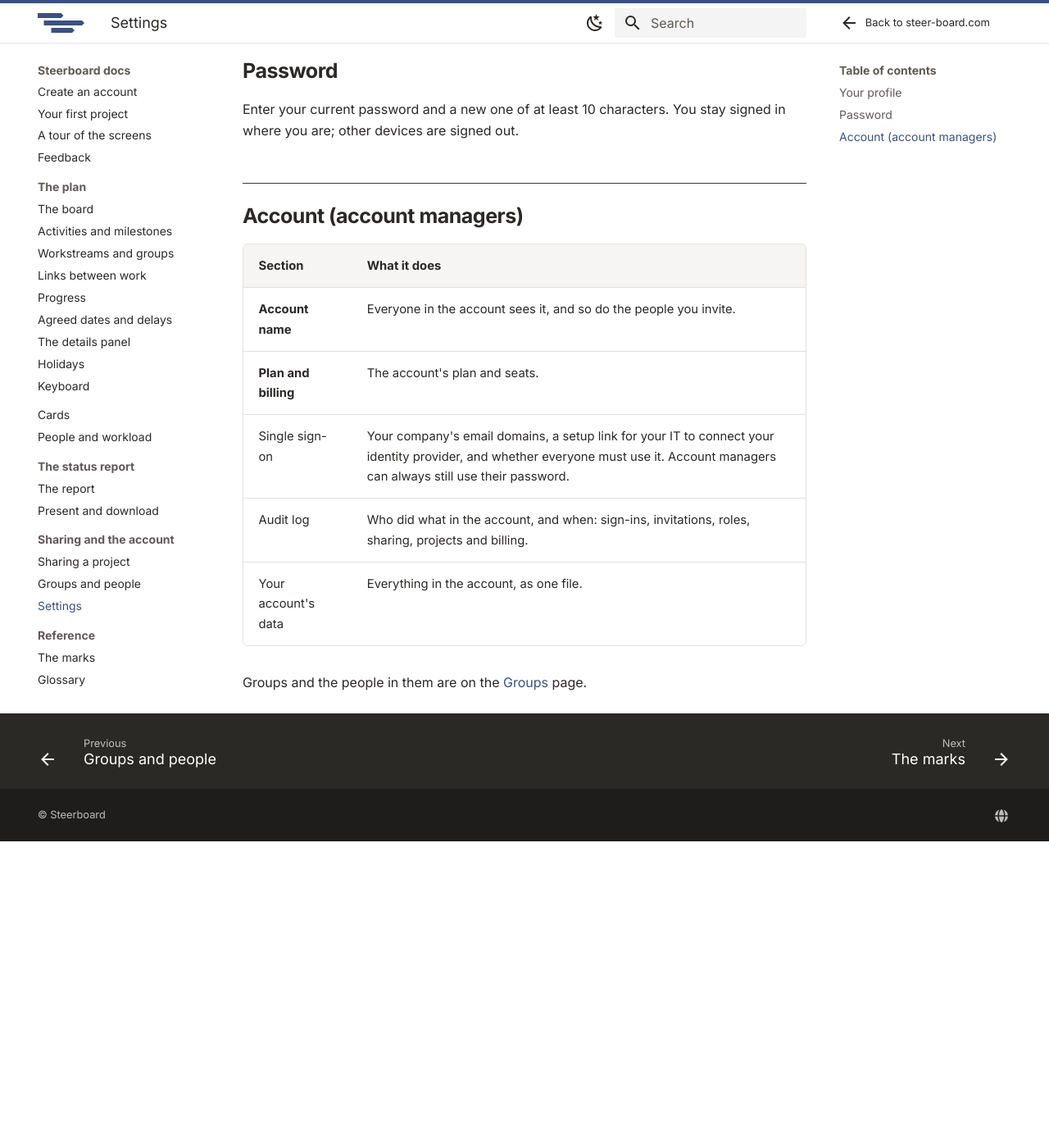
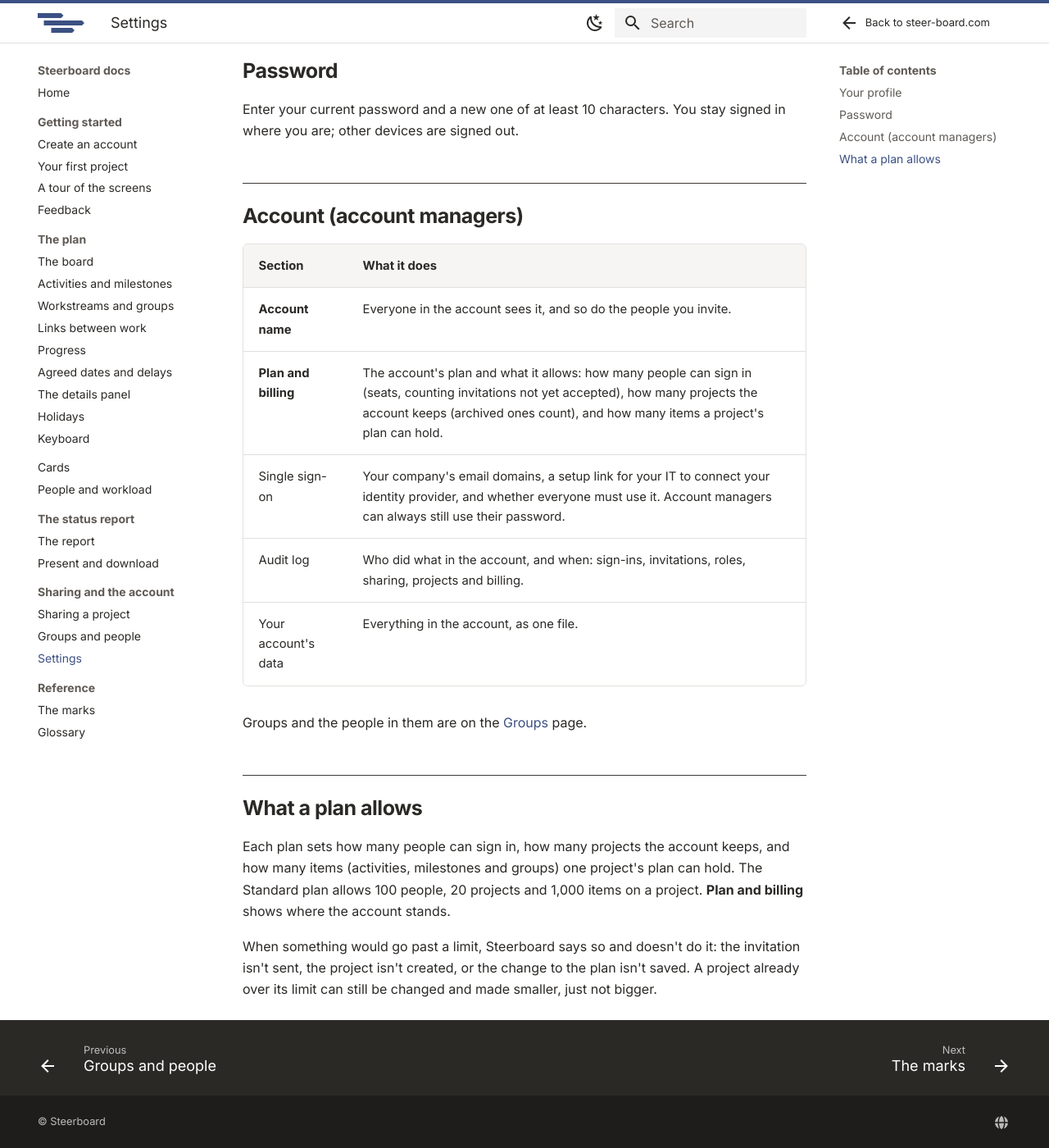
Before and after one commit to mistahcase/steerboard-docs, an MkDocs documentation site: the page built from pages/sharing/settings.md, in a window 1280 px wide and 1400 px high, scrolled down 859 px. Shown: the whole window at 82% size. Built offline with MkDocs 1.6.1 and Material for MkDocs 9.7.7, drawn with Linux system fonts in a browser that asks for light colours; before the commit the page ends 1885 px from its top, so only the background shows below that.

Commit message:
Guard rails per account type: 100 people, 20 projects, 1,000 items on a project
- Each account type is a plan (src/model/plans.ts) with its own limits;
  Standard now allows 100 people who sign in (seats, invitations not yet
  accepted included), 20 projects (archived included) and 1,000 items on a
  project (activities, milestones and groups).
- Items are checked on every save: a save that adds items past the limit is
  refused whole; a project already over it can still be changed and shrunk.
  Import and copying are checked too. The app shows the server's reason and
  goes back to the saved plan, instead of saying the project is view-only.
- Settings, Plan and billing, shows the item limit; the projects message no
  longer suggests archiving (archived projects count).
- SCENARIOS L1 to L6 with their tests; docs: What a plan allows.

Co-Authored-By: Claude Opus 5.5 <noreply@anthropic.com>

```diff
--- a/pages/sharing/settings.md
+++ b/pages/sharing/settings.md
@@ -20,9 +20,21 @@ signed in where you are; other devices are signed out.
 | Section | What it does |
 |---|---|
 | **Account name** | Everyone in the account sees it, and so do the people you invite. |
-| **Plan and billing** | The account's plan and seats. |
+| **Plan and billing** | The account's plan and what it allows: how many people can sign in (seats, counting invitations not yet accepted), how many projects the account keeps (archived ones count), and how many items a project's plan can hold. |
 | Single sign-on | Your company's email domains, a setup link for your IT to connect your identity provider, and whether everyone must use it. Account managers can always still use their password. |
 | Audit log | Who did what in the account, and when: sign-ins, invitations, roles, sharing, projects and billing. |
 | Your account's data | Everything in the account, as one file. |
 
 Groups and the people in them are on the [Groups](groups.md) page.
+
+## What a plan allows
+
+Each plan sets how many people can sign in, how many projects the account
+keeps, and how many items (activities, milestones and groups) one project's
+plan can hold. The Standard plan allows 100 people, 20 projects and 1,000
+items on a project. **Plan and billing** shows where the account stands.
+
+When something would go past a limit, Steerboard says so and doesn't do it:
+the invitation isn't sent, the project isn't created, or the change to the
+plan isn't saved. A project already over its limit can still be changed and
+made smaller, just not bigger.
```
Also changed, not shown: pages/getting-started/first-project.md (+4 -0 lines).
